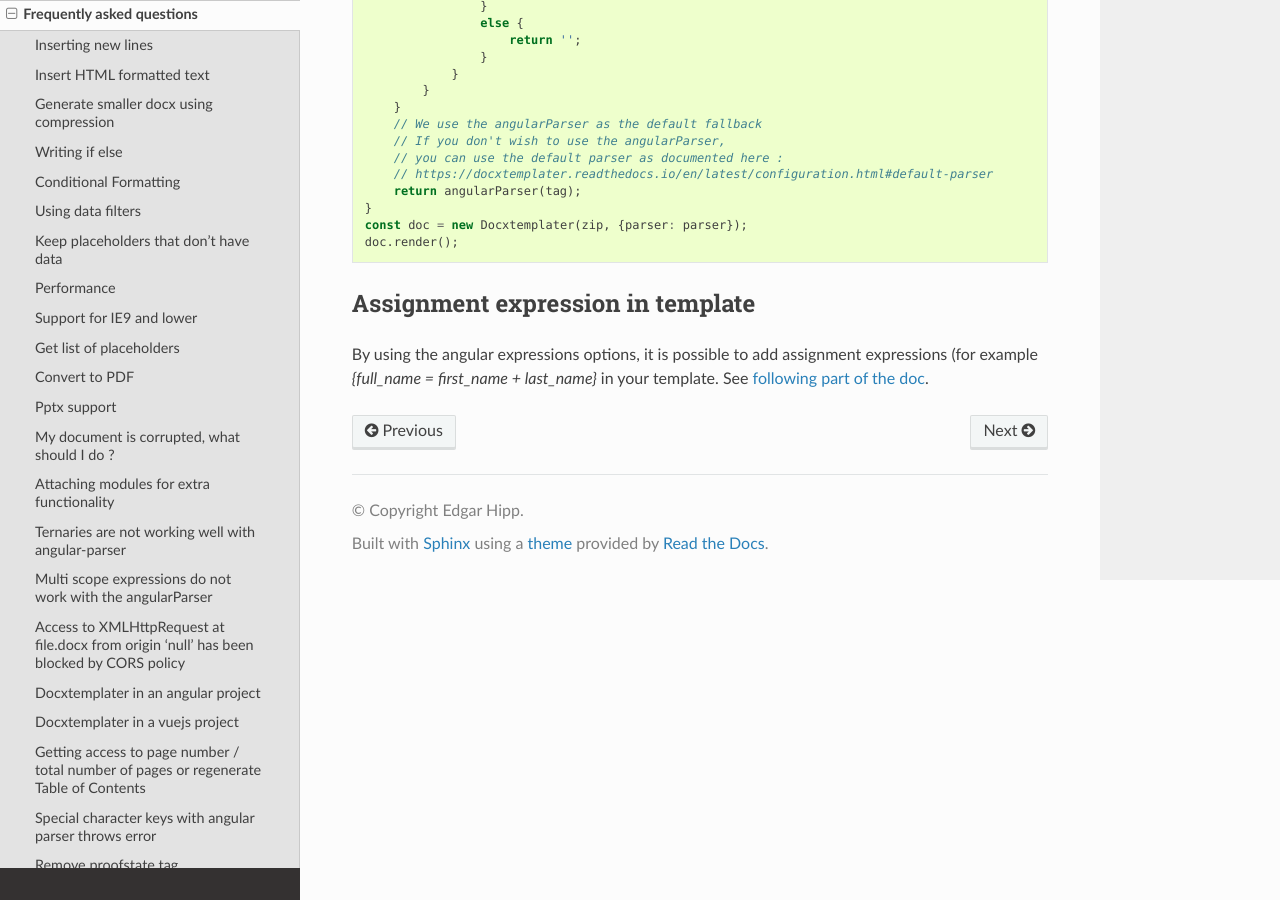
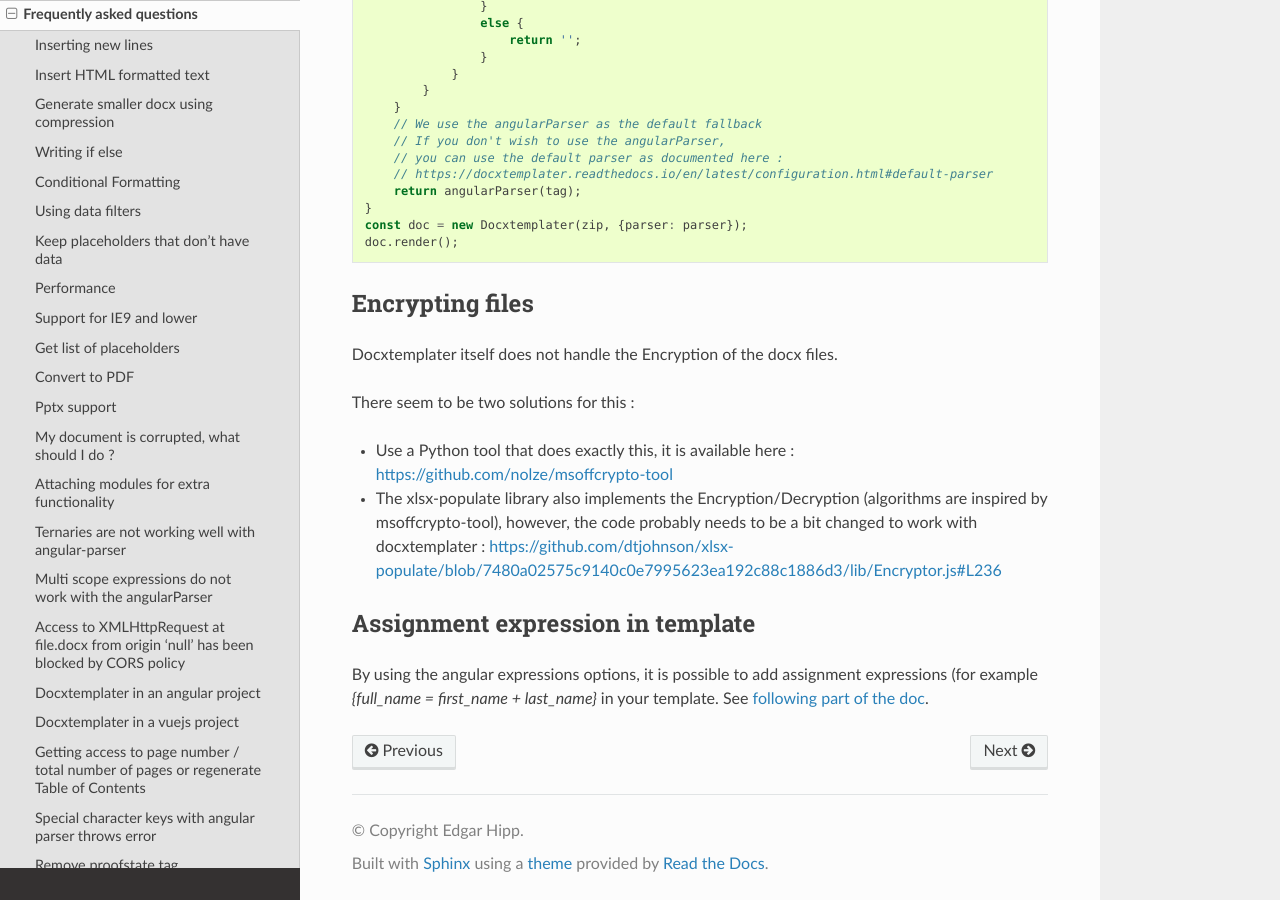
Before and after one commit to open-xml-templating/docxtemplater, a Sphinx documentation site: the page built from docs/source/faq.rst, in a window 1280 px wide and 900 px high, scrolled down 14740 px. Built offline with Sphinx 7.4.7 and the Read the Docs theme 2.0.0, drawn with Linux system fonts in a browser that asks for light colours.

Commit message:
Add doc about Encrypting files

```diff
--- a/docs/source/faq.rst
+++ b/docs/source/faq.rst
@@ -795,6 +795,17 @@ And each user block will be followed by a pagebreak, except the last user.
     const doc = new Docxtemplater(zip, {parser: parser});
     doc.render();
 
+Encrypting files
+----------------
+
+Docxtemplater itself does not handle the Encryption of the docx files.
+
+There seem to be two solutions for this :
+
+* Use a Python tool that does exactly this, it is available here : https://github.com/nolze/msoffcrypto-tool
+
+* The xlsx-populate library also implements the Encryption/Decryption (algorithms are inspired by msoffcrypto-tool), however, the code probably needs to be a bit changed to work with docxtemplater : https://github.com/dtjohnson/xlsx-populate/blob/7480a02575c9140c0e7995623ea192c88c1886d3/lib/Encryptor.js#L236
+
 Assignment expression in template
 ---------------------------------
 
```
